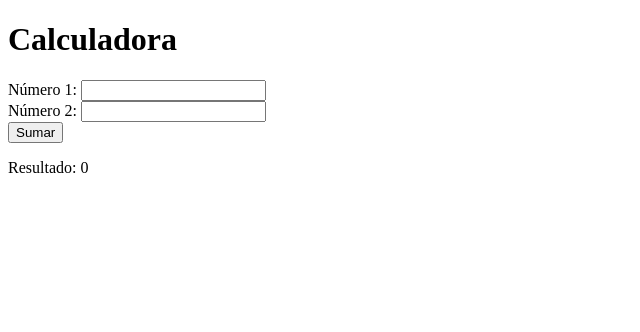
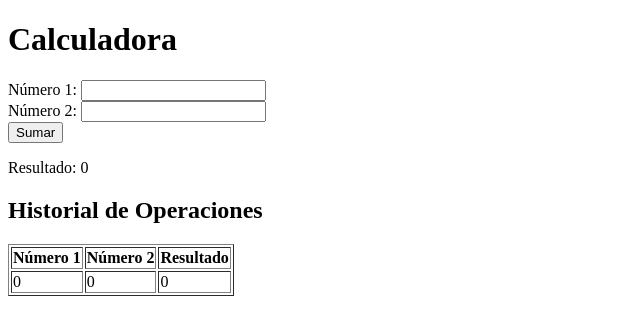
Before and after one commit to aunmejor1/Video_Repo1, a plain HTML site: page index.html in a window 1280 px wide. Both pictures are taken after a click on the button "Sumar". Shown: the whole page, without its empty margins (0-640 px from the left). Drawn offline with Linux system fonts and the light colour scheme.

Commit message:
Add operation history table

```diff
--- a/index.html
+++ b/index.html
@@ -15,13 +15,32 @@
   <button id="sumar">Sumar</button>
   <p id="resultado"></p>
 
+  <h2>Historial de Operaciones</h2>
+  <table id="logTable" border="1">
+    <thead>
+      <tr>
+        <th>Número 1</th>
+        <th>Número 2</th>
+        <th>Resultado</th>
+      </tr>
+    </thead>
+    <tbody id="logBody">
+    </tbody>
+  </table>
+
 <script>
   const btn = document.getElementById('sumar');
+  const logBody = document.getElementById('logBody');
   btn.addEventListener('click', () => {
     const n1 = parseFloat(document.getElementById('num1').value) || 0;
     const n2 = parseFloat(document.getElementById('num2').value) || 0;
     const resultado = n1 + n2;
     document.getElementById('resultado').textContent = "Resultado: " + resultado;
+
+    // Agregar fila al historial
+    const row = document.createElement('tr');
+    row.innerHTML = `<td>${n1}</td><td>${n2}</td><td>${resultado}</td>`;
+    logBody.appendChild(row);
   });
 </script>
 </body>
```
Also changed, not shown: 1 other file.
